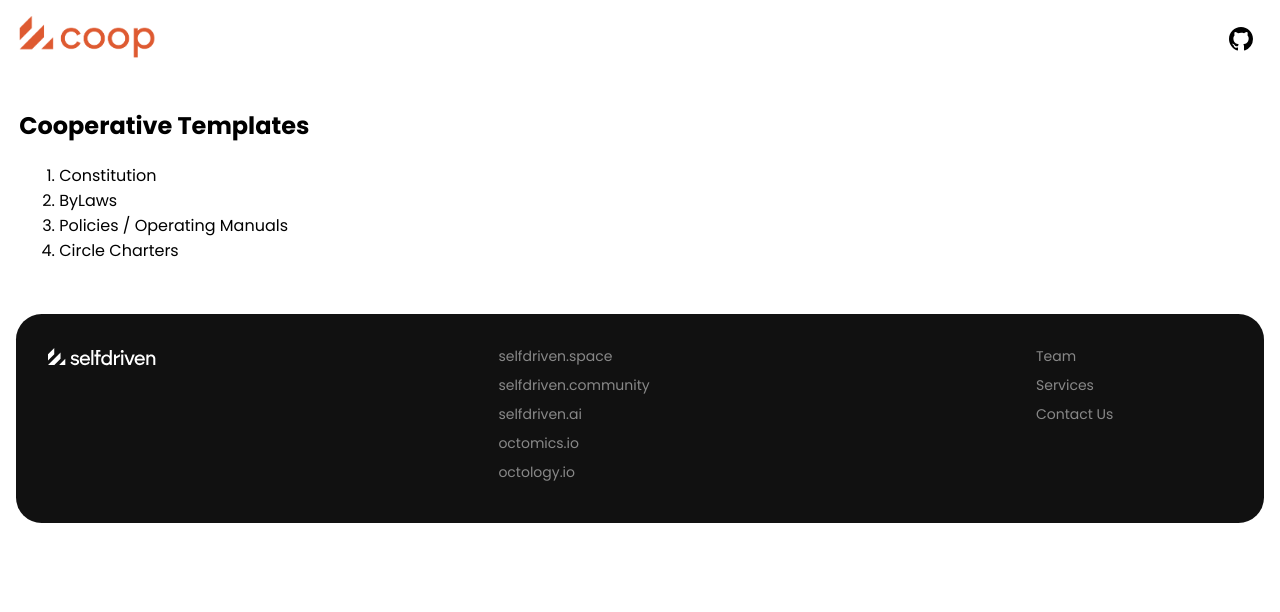
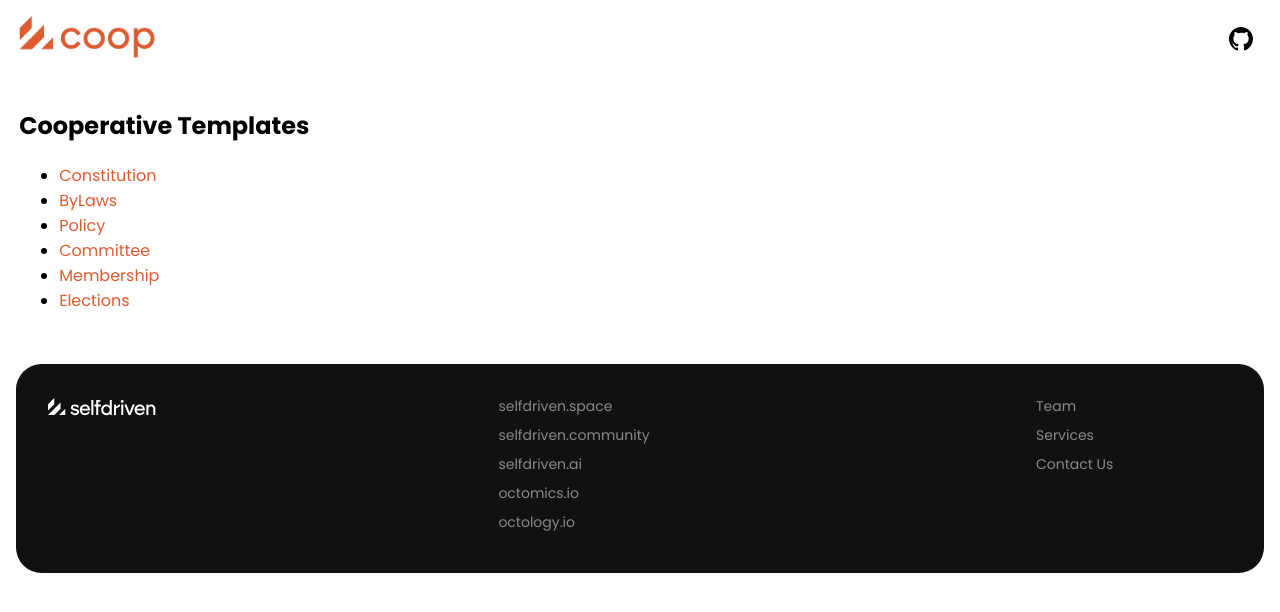
Before and after one commit to selfdriven-foundation/selfdriven-coop, a Jekyll site: the page built from docs/pages/templates.md, in a window 1280 px wide. Shown: the top 612 px of the page. Built offline with Jekyll 4.4.1, drawn with Linux system fonts in a browser that asks for light colours.

Commit message:
templates

```diff
--- a/docs/pages/templates.md
+++ b/docs/pages/templates.md
@@ -6,7 +6,9 @@ permalink: /templates
 
 ## Cooperative Templates
 
-1. Constitution
-2. ByLaws
-3. Policies / Operating Manuals
-4. Circle Charters
+- [Constitution](/templates/selfdriven/coop/constitution)
+- [ByLaws](/templates/selfdriven/coop/bylaws)
+- [Policy](templates/selfdriven/coop/policy)
+- [Committee](/templates/selfdriven/coop/committee)
+- [Membership](/templates/selfdriven/coop/membership)
+- [Elections](/templates/selfdriven/coop/elections)
```
Also changed, not shown: docs/index.md (+1 -1 lines).
